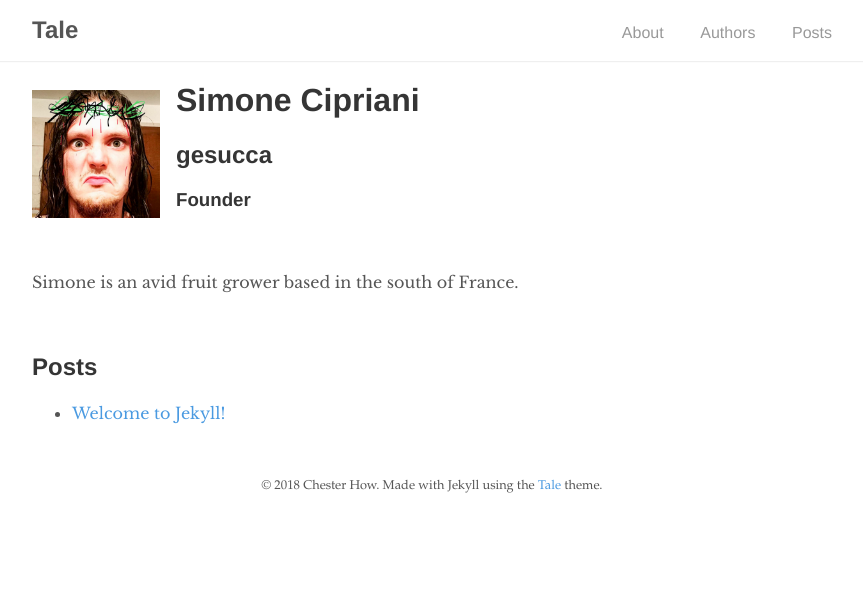
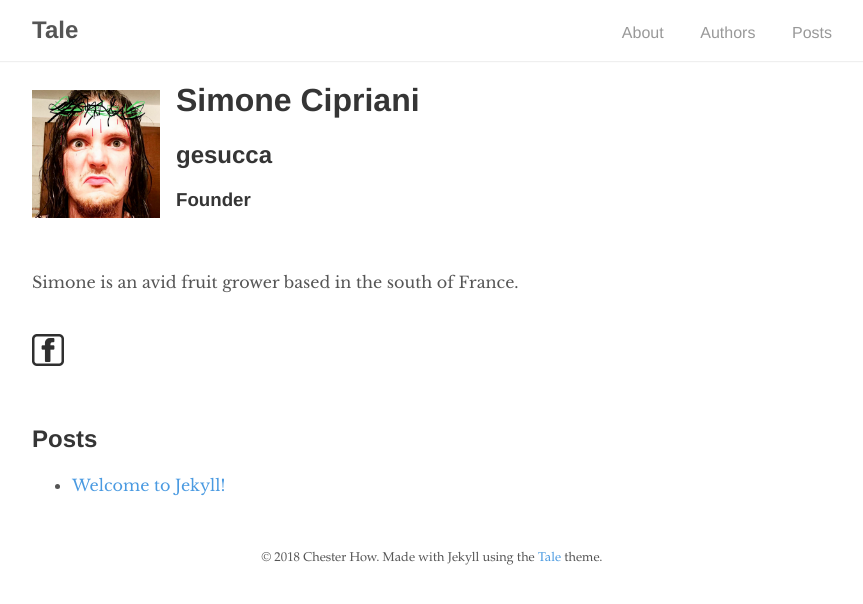
Before and after one commit to eviloutpost/eviloutpost.github.io, a Jekyll site: the page built from _authors/gesucca.md, in a window 1280 px wide. Shown: the top 604 px of the page, without its empty margins (208-1071 px from the left). Built offline with Jekyll 4.4.1, drawn with Linux system fonts in a browser that asks for light colours.

Commit message:
Added social icon

```diff
--- a/_authors/gesucca.md
+++ b/_authors/gesucca.md
@@ -2,6 +2,7 @@
 name: Simone Cipriani
 nickname: gesucca
 position: Founder
+facebook: https://www.google.it
 image: gesucca.png
 layout: author
 ---
--- a/_layouts/author.html
+++ b/_layouts/author.html
@@ -1,8 +1,7 @@
 ---
 layout: default
 ---
-<style> img { float: left; } </style>
-<img src="{{ page.image }}" style="width:128px; height:128px; margin-right:16px; margin-top:8px; margin-bottom:8px;">
+<img src="{{ page.image }}" style="float: left; width:128px; height:128px; margin-right:16px; margin-top:8px; margin-bottom:8px;">
 
 <h1>{{ page.name }}</h1>
 <h2>{{ page.nickname }}</h2>
@@ -14,6 +13,12 @@ layout: default
 
 <br>
 
+{% if page.facebook %}
+<a href="{{ page.facebook }}"><img src="../assets/fb-icon.png" alt="facebook" style="width:32px; height:32px;"></a>
+{% endif %}
+
+<br>
+
 <h2>Posts</h2>
 <ul>
   {% assign filtered_posts = site.posts | where: 'author', page.nickname %}
```
Also changed, not shown: assets/fb-icon.png (added).
